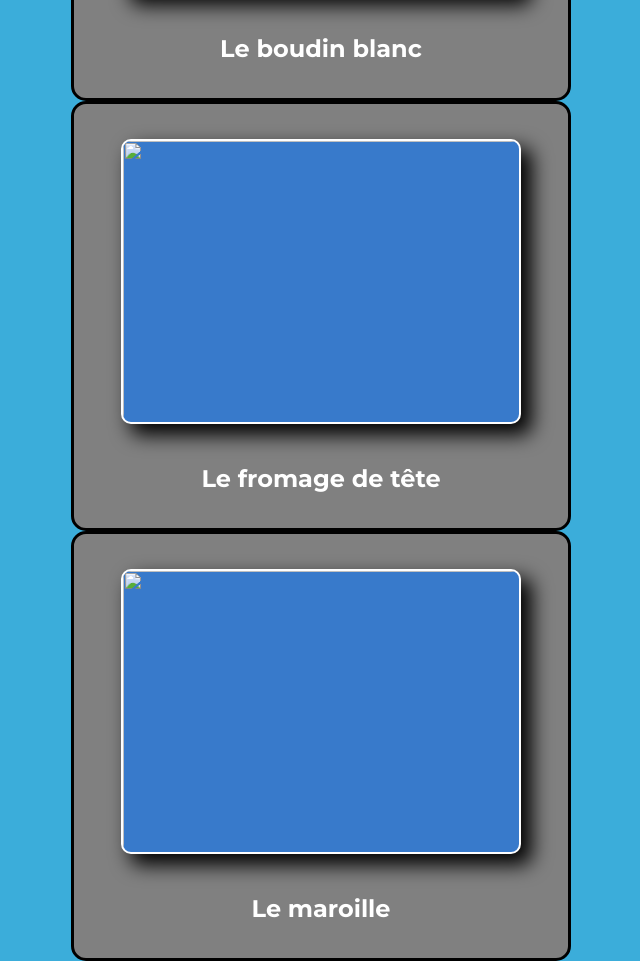
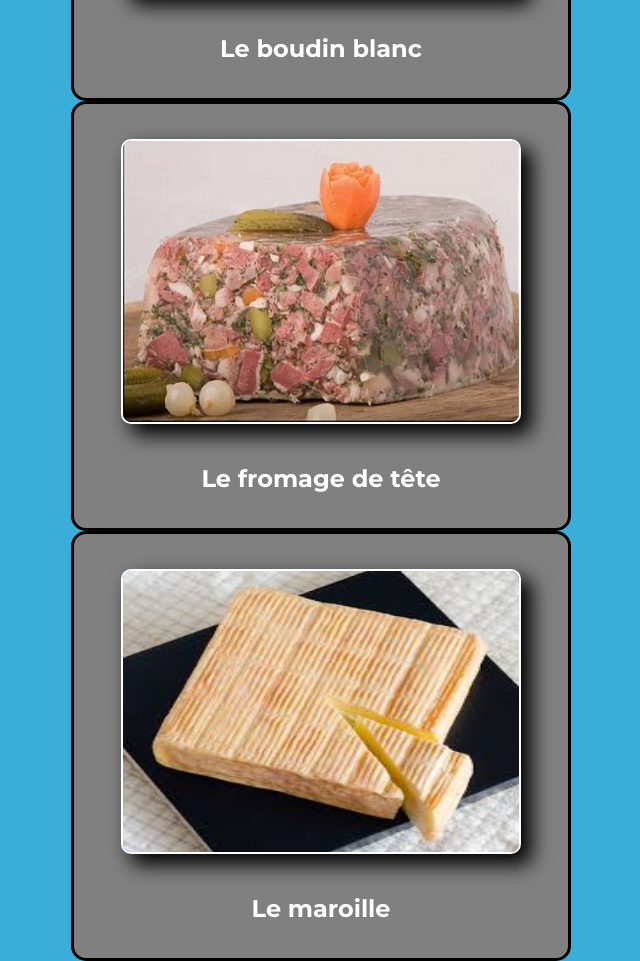
Before and after one commit to HUBERTBRICAU/slider, a plain HTML site: page index.html in a window 1280 px wide. Shown: the part 7200-8161 px from the top of the page, without its empty margins (319-959 px from the left). Drawn offline with Linux system fonts and the light colour scheme; the site is published under a folder, as on GitHub Pages, so addresses that start at the root find nothing.

Commit message:
Update index.html

```diff
--- a/index.html
+++ b/index.html
@@ -91,11 +91,11 @@
             <h2 class="user-name">Le boudin blanc</h2>
           </div>
           <div class="card-item">
-            <img src="/images/fromage-tete.jpg" alt="" class="user-image" />
+            <img src="images/fromage-tete.jpg" alt="" class="user-image" />
             <h2 class="user-name">Le fromage de tête</h2>
           </div>
           <div class="card-item">
-            <img src="/images/maroille.jpg" alt="" class="user-image" />
+            <img src="images/maroille.jpg" alt="" class="user-image" />
             <h2 class="user-name">Le maroille</h2>
           </div>
       </div>
```
